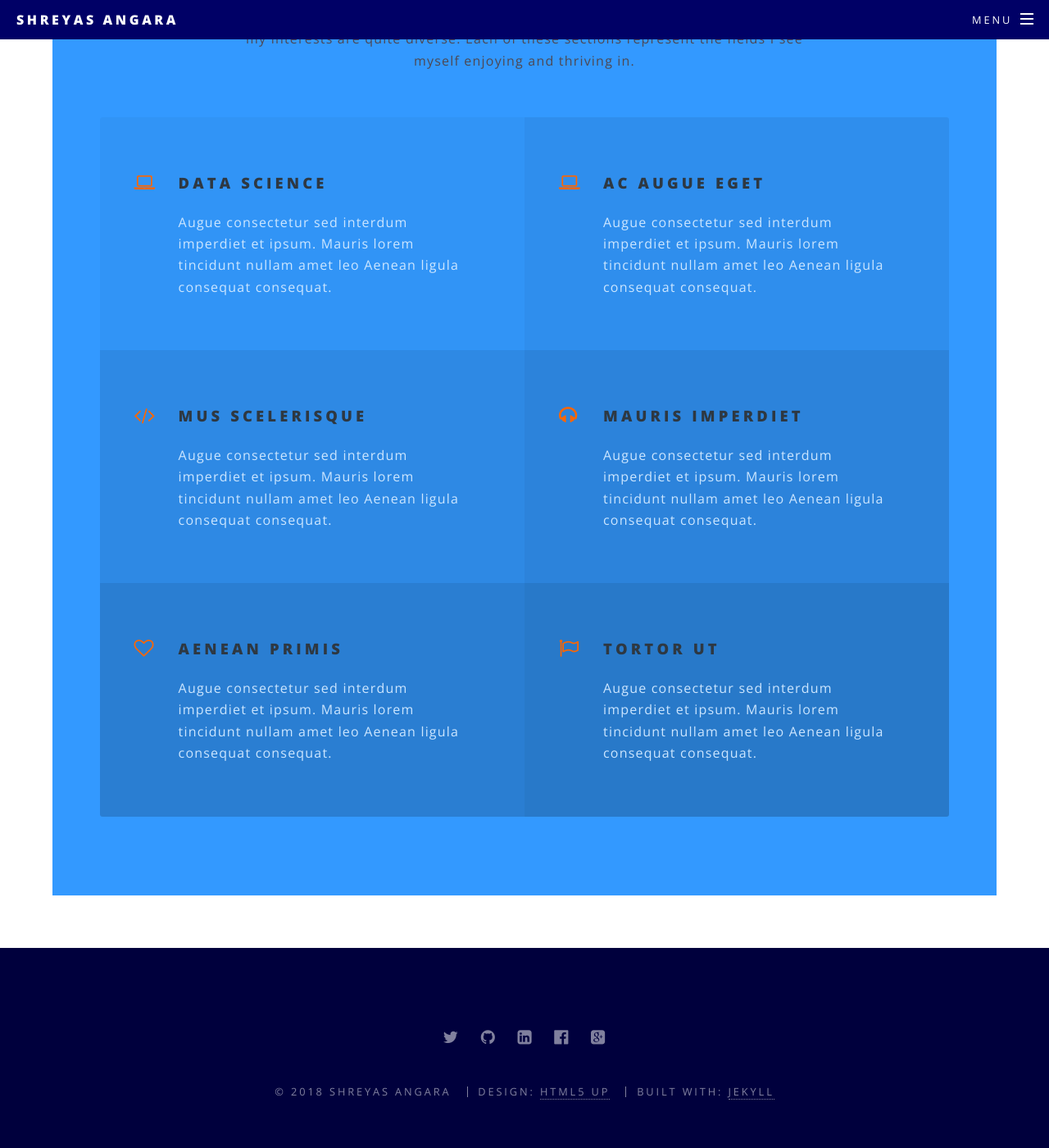
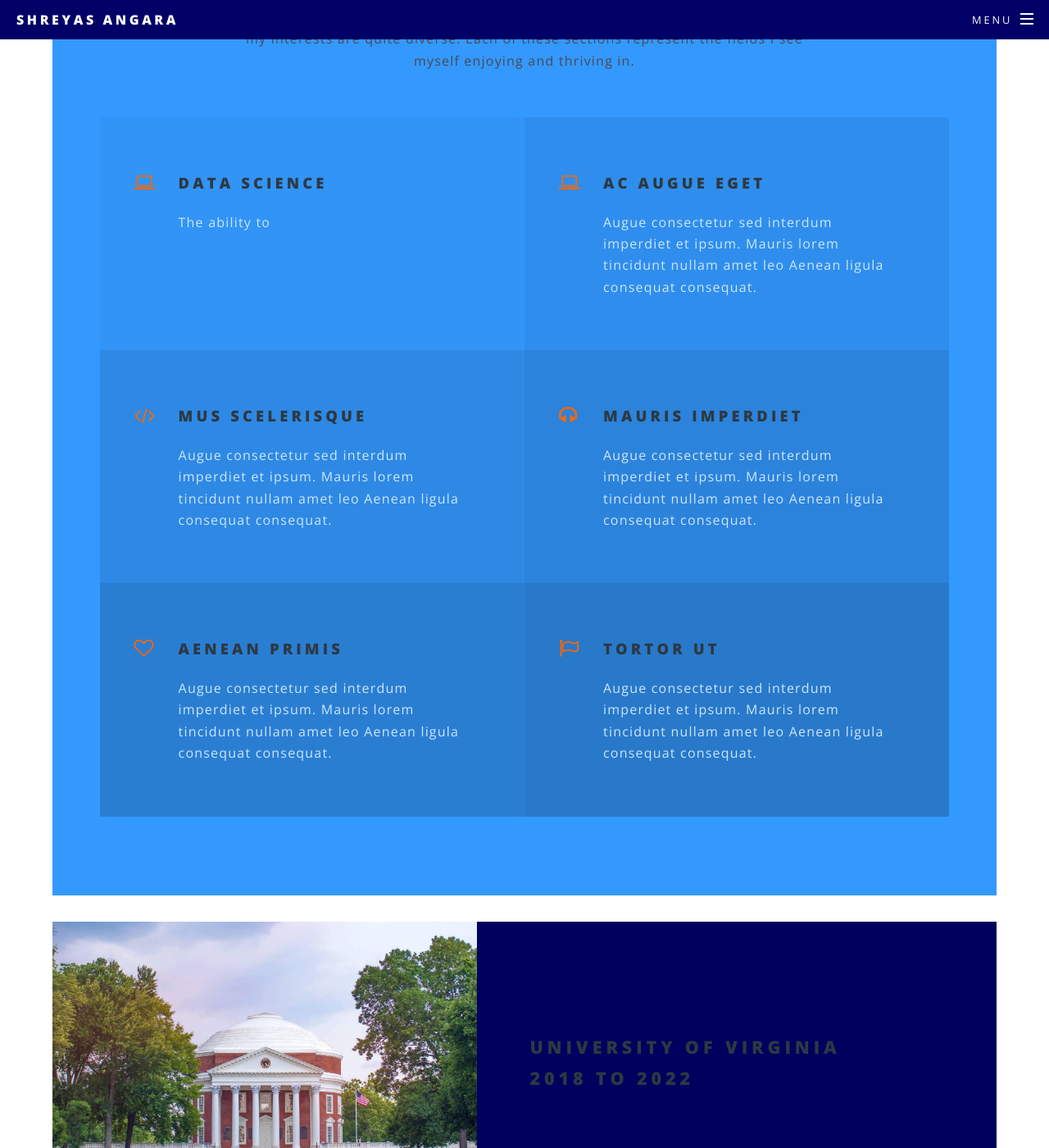
Before and after one commit to shreyas00023/mywebsite, a Jekyll site: the page aboutme.html, which Jekyll copies as it is, in a window 1280 px wide and 1400 px high, scrolled down 688 px. Shown: the whole window at 82% size. Built offline with Jekyll 4.4.1, drawn with Linux system fonts in a browser that asks for light colours; some of the changed text lies outside the part shown.

Commit message:
Update aboutme.html

```diff
--- a/aboutme.html
+++ b/aboutme.html
@@ -50,7 +50,7 @@
 							<ul class="features">
 								<li class="icon fa-laptop">
 									<h3>Data Science</h3>
-									<p>Augue consectetur sed interdum imperdiet et ipsum. Mauris lorem tincidunt nullam amet leo Aenean ligula consequat consequat.</p>
+									<p>The ability to </p>
 								</li>
 								<li class="icon fa-laptop">
 									<h3>Ac Augue Eget</h3>
@@ -74,6 +74,23 @@
 								</li>
 							</ul>
 						</div>
+					</section>
+	    <h1>My Education</h1>
+	    <section id="two" class="wrapper alt style2">
+						<section class="spotlight">
+							<div class="image"><img src="images/uva-background1.jpg" alt=""></div><div class="content">
+								<h2>University of Virginia<br>
+								2018 to 2022</h2>
+								<p></p>
+							</div>
+						</section>
+						<section class="spotlight">
+							<div class="image"><img src="images/tjhsst.jpg" alt=""></div><div class="content">
+								<h2>Thomas Jefferson High School for Science & Technology<br>
+								2014 to 2018</h2>
+								<p></p>
+							</div>
+						</section>
 					</section>
 
     </div>
```
